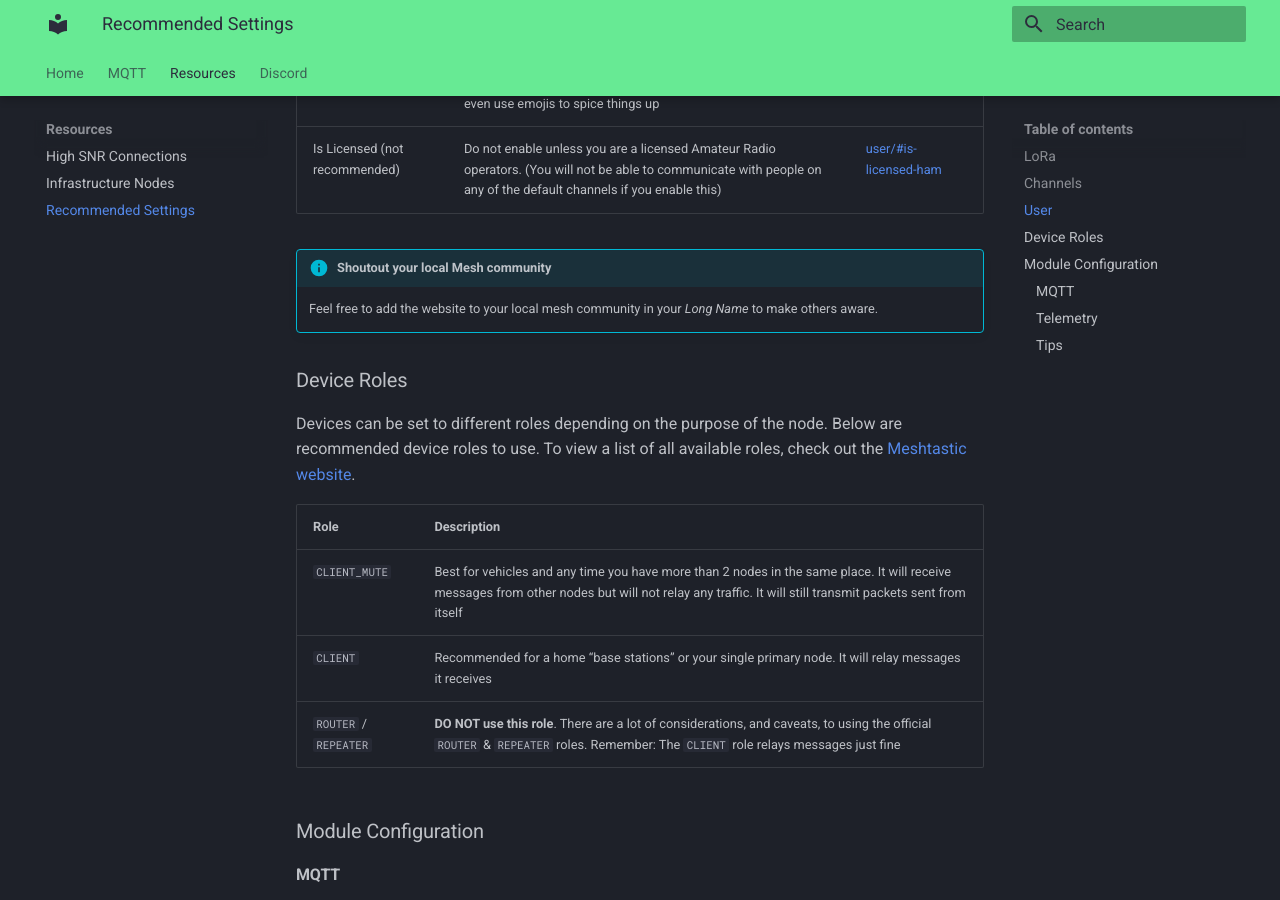
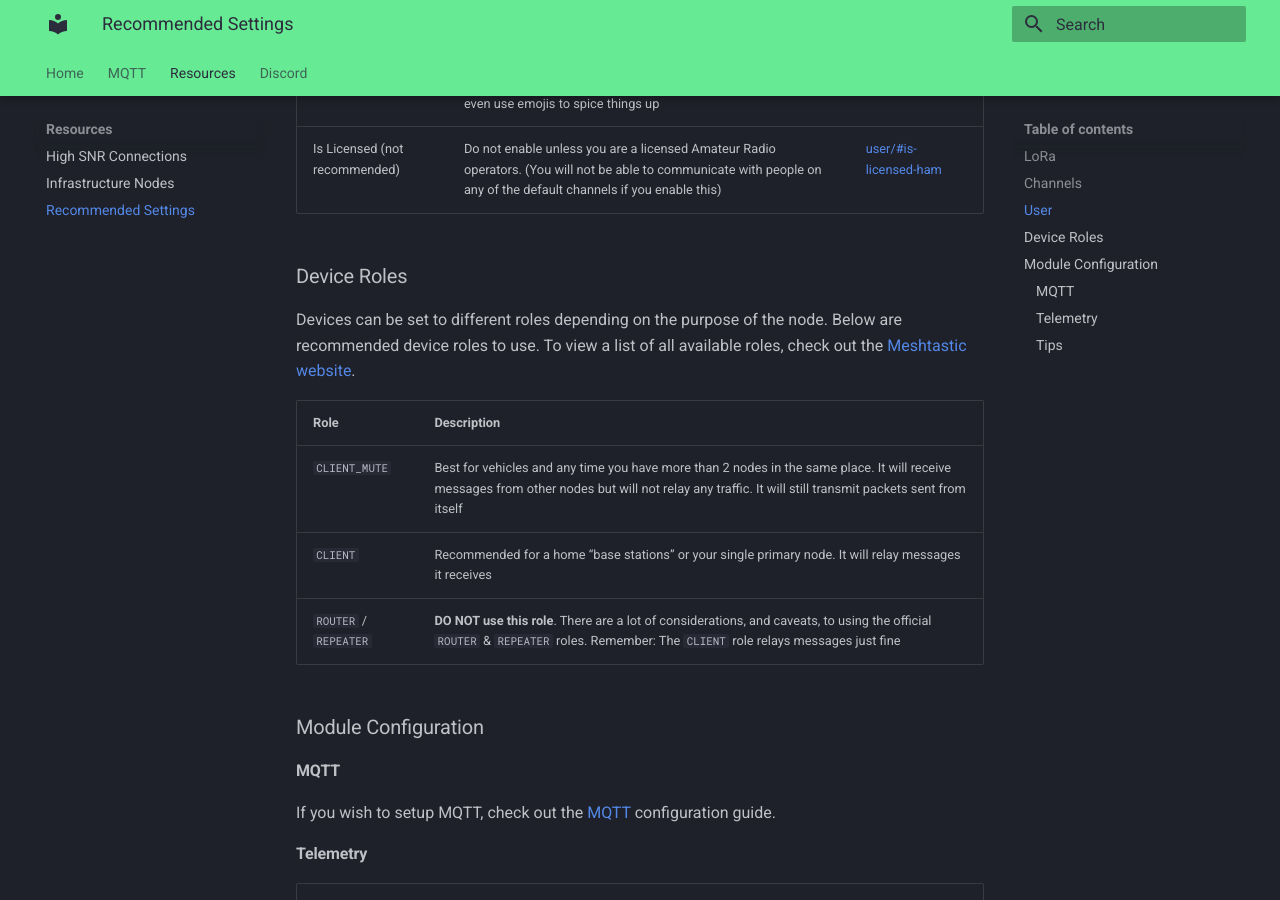
Before and after one commit to nashmesh/nashmesh.github.io, an MkDocs documentation site: the page built from docs/resources/settings.md, in a window 1280 px wide and 900 px high, scrolled down 1757 px. Built offline with MkDocs 1.6.1 and Material for MkDocs 9.7.7, drawn with Linux system fonts in a browser that asks for light colours.

Commit message:
Remove local mesh community shoutout note
Removed the note about adding local mesh community websites to the Long Name.

```diff
--- a/docs/resources/settings.md
+++ b/docs/resources/settings.md
@@ -37,10 +37,6 @@
 | Short Name                        | Max of 4 characters, something unique for you and that particular radio. This will be what’s displayed in chat. You can even use emojis to spice things up | [user/#short-name](https://meshtastic.org/docs/configuration/radio/user/#short-name)
 | Is Licensed (not recommended)     | Do not enable unless you are a licensed Amateur Radio operators. (You will not be able to communicate with people on any of the default channels if you enable this) | [user/#is-licensed-ham](https://meshtastic.org/docs/configuration/radio/user/#is-licensed-ham)
 
-!!! info "Shoutout your local Mesh community"
-
-    Feel free to add the website to your local mesh community in your *Long Name* to make others aware.
-
 ### Device Roles
 
 Devices can be set to different roles depending on the purpose of the node. Below are recommended device roles to use. To view a list of all available roles, check out the [Meshtastic website](https://meshtastic.org/docs/configuration/radio/device/#roles).
```
